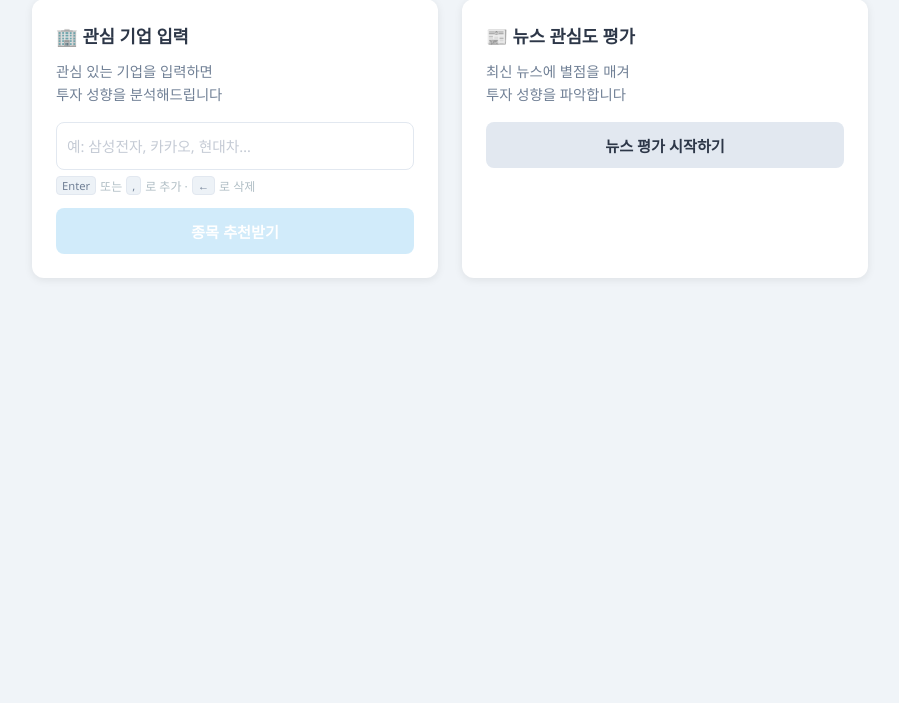
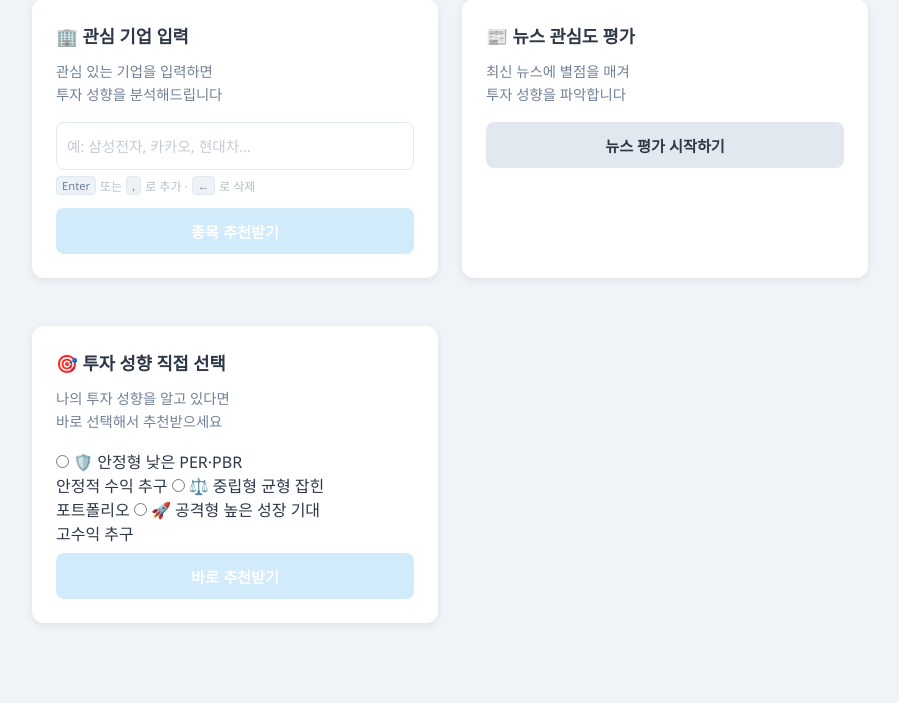
Before and after one commit to leedongho06/OSS_personalized_stock, a Flask app: template templates/index.html in a window 1280 px wide. Shown: the part 207-910 px from the top of the page, without its empty margins (190-1089 px from the left). Before the commit the page ends 485 px from the top, so only its background shows below. Run offline with Flask 3, Linux system fonts and the light colour scheme; the template is opened without the code that fills it, so the values that code supplies are empty.

Commit message:
feat: add bias selection system (index.html)

```diff
--- a/templates/index.html
+++ b/templates/index.html
@@ -55,9 +55,54 @@
                     뉴스 평가 시작하기
                 </a>
             </div>
+
+            <div class="card">
+                <h2>🎯 투자 성향 직접 선택</h2>
+                <p>나의 투자 성향을 알고 있다면<br>바로 선택해서 추천받으세요</p>
+                <form action="/recommend/direct" method="POST">
+                    <div class="style-select-group">
+                        <label class="style-option">
+                            <input type="radio" name="style" value="안정형" required>
+                            <span class="style-option-box">
+                                <span class="style-icon">🛡️</span>
+                                <span class="style-name">안정형</span>
+                                <span class="style-desc">낮은 PER·PBR<br>안정적 수익 추구</span>
+                            </span>
+                        </label>
+                        <label class="style-option">
+                            <input type="radio" name="style" value="중립형">
+                            <span class="style-option-box">
+                                <span class="style-icon">⚖️</span>
+                                <span class="style-name">중립형</span>
+                                <span class="style-desc">균형 잡힌<br>포트폴리오</span>
+                            </span>
+                        </label>
+                        <label class="style-option">
+                            <input type="radio" name="style" value="공격형">
+                            <span class="style-option-box">
+                                <span class="style-icon">🚀</span>
+                                <span class="style-name">공격형</span>
+                                <span class="style-desc">높은 성장 기대<br>고수익 추구</span>
+                            </span>
+                        </label>
+                    </div>
+                    <button type="submit" class="btn btn-primary" id="direct-submit" disabled>
+                        바로 추천받기
+                    </button>
+                </form>
+            </div>
         </div>
     </div>
 
     <script src="{{ url_for('static', filename='js/autocomplete.js') }}" defer></script>
+    <script>
+        document.querySelectorAll('input[name="style"]').forEach(radio => {
+            radio.addEventListener('change', () => {
+                document.querySelectorAll('.style-option-box').forEach(box => box.classList.remove('selected'));
+                radio.closest('.style-option').querySelector('.style-option-box').classList.add('selected');
+                document.getElementById('direct-submit').disabled = false;
+            });
+        });
+    </script>
 </body>
 </html>
```
